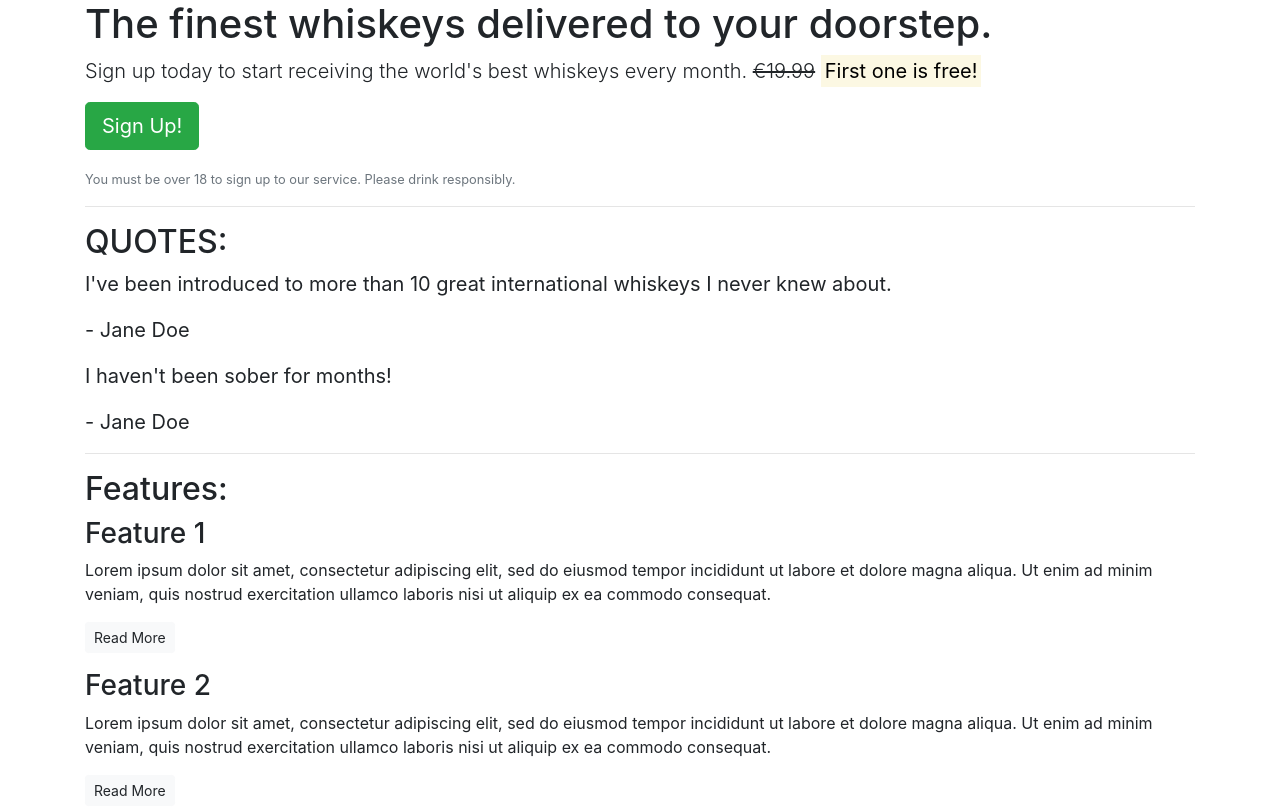
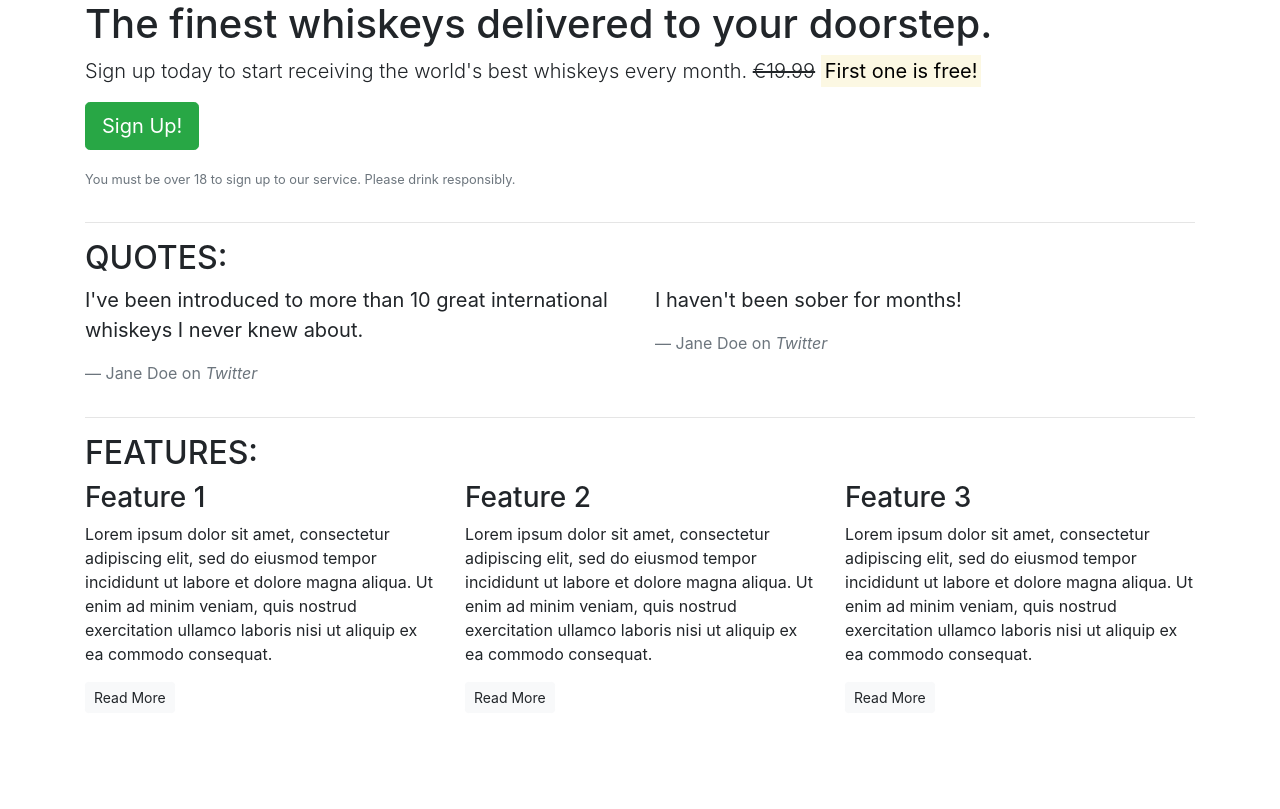
Before and after one commit to jdohertydev/bootstrap4, a plain HTML site: page index.html in a window 1280 px wide. Shown: the top 809 px of the page. Drawn offline with nearby package versions, Linux system fonts and the light colour scheme.

Commit message:
Update div style with grid tags

```diff
--- a/index.html
+++ b/index.html
@@ -11,56 +11,73 @@
 <body>
     <article class="container">
         <!-- Callout -->
+        <div class="row">
+            <div class="col-12">
                 <section class="callout">
                     <h1>The finest whiskeys delivered to your doorstep.</h1>
-            <p class="lead">Sign up today to start receiving the world's best whiskeys every month.
-                <s>€19.99</s> <strong><mark>First one is free!</mark></strong>
-            <p><button class="btn btn-success btn-lg">Sign Up!</button></p>
-            </p>
-            <p class="text-muted"><small>You must be over 18 to sign up to our service. Please drink
-                    responsibly.</small></p>
+                    <p class="lead">Sign up today to start receiving the world's best whiskeys every month. <s>€19.99</s> <strong><mark>First one is free!</mark></strong></p>
+                    <p><button class="btn btn-lg btn-success">Sign Up!</button></p>
+                    <p class="text-muted"><small>You must be over 18 to sign up to our service. Please drink responsibly.</small></p>
                 </section>
+            </div>
+        </div>
         <!-- /.callout -->
         <hr>
 
         <!-- Quotes -->
-        <section class="blockquote">
+        <section class="quotes">
+            <div class="row">
+                <div class="col-12">
                     <h2 class="text-uppercase">Quotes:</h2>
-            <blockquote class="quote">
+                </div>
+            </div>
+            <div class="row">
+                <div class="col-12 col-md-6">
+                    <blockquote class="blockquote">
                         <p>I've been introduced to more than 10 great international whiskeys I never knew about.</p>
-                <p>- Jane Doe</p>
+                        <footer class="blockquote-footer">Jane Doe on <cite title="Twitter">Twitter</cite></footer>
                     </blockquote>
+                </div>
+                <div class="col-12 col-md-6">
                     <blockquote class="blockquote">
                         <p>I haven't been sober for months!</p>
-                <p>- Jane Doe</p>
+                        <footer class="blockquote-footer">Jane Doe on <cite title="Twitter">Twitter</cite></footer>
                     </blockquote>
+                </div>
+            </div>
         </section>
         <!-- /.quotes -->
         <hr>
 
         <!-- Features -->
         <section class="features">
-            <h2>Features:</h2>
+            <div class="row">
+                <div class="col-12">
+                    <h2 class="text-uppercase">Features:</h2>
+                </div>
+            </div>
+            <div class="row">
+                <div class="col-12 col-md-6 col-lg-4">
                     <div class="feature">
                         <h3>Feature 1</h3>
-                <p>Lorem ipsum dolor sit amet, consectetur adipiscing elit, sed do eiusmod tempor incididunt ut labore
-                    et dolore magna aliqua. Ut enim ad minim veniam, quis nostrud exercitation ullamco laboris nisi ut
-                    aliquip ex ea commodo consequat.</p>
+                        <p>Lorem ipsum dolor sit amet, consectetur adipiscing elit, sed do eiusmod tempor incididunt ut labore et dolore magna aliqua. Ut enim ad minim veniam, quis nostrud exercitation ullamco laboris nisi ut aliquip ex ea commodo consequat.</p>
                         <p><a class="btn btn-sm btn-light" href="">Read More</a></p>
                     </div>
+                </div>
+                <div class="col-12 col-md-6 col-lg-4">
                     <div class="feature">
                         <h3>Feature 2</h3>
-                <p>Lorem ipsum dolor sit amet, consectetur adipiscing elit, sed do eiusmod tempor incididunt ut labore
-                    et dolore magna aliqua. Ut enim ad minim veniam, quis nostrud exercitation ullamco laboris nisi ut
-                    aliquip ex ea commodo consequat.</p>
+                        <p>Lorem ipsum dolor sit amet, consectetur adipiscing elit, sed do eiusmod tempor incididunt ut labore et dolore magna aliqua. Ut enim ad minim veniam, quis nostrud exercitation ullamco laboris nisi ut aliquip ex ea commodo consequat.</p>
                         <p><a class="btn btn-sm btn-light" href="">Read More</a></p>
                     </div>
+                </div>
+                <div class="col-12 d-md-none d-lg-block col-lg-4">
                     <div class="feature">
                         <h3>Feature 3</h3>
-                <p>Lorem ipsum dolor sit amet, consectetur adipiscing elit, sed do eiusmod tempor incididunt ut labore
-                    et dolore magna aliqua. Ut enim ad minim veniam, quis nostrud exercitation ullamco laboris nisi ut
-                    aliquip ex ea commodo consequat.</p>
+                        <p>Lorem ipsum dolor sit amet, consectetur adipiscing elit, sed do eiusmod tempor incididunt ut labore et dolore magna aliqua. Ut enim ad minim veniam, quis nostrud exercitation ullamco laboris nisi ut aliquip ex ea commodo consequat.</p>
                         <p><a class="btn btn-sm btn-light" href="">Read More</a></p>
+                    </div>
+                </div>
             </div>
         </section>
         <!-- /.features -->
```
Lines whose indentation alone changed are shown as unchanged.
